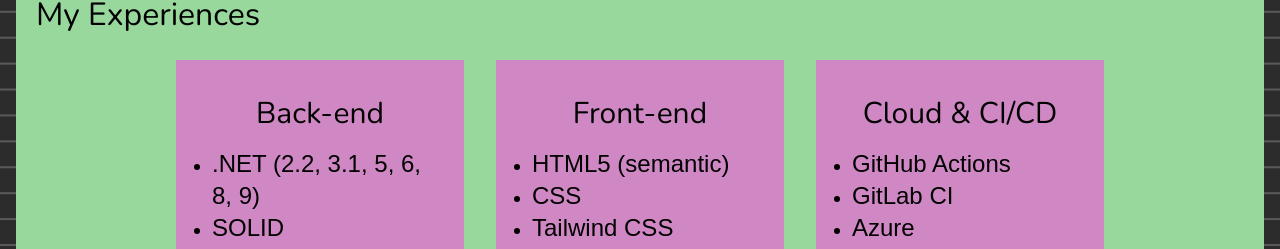
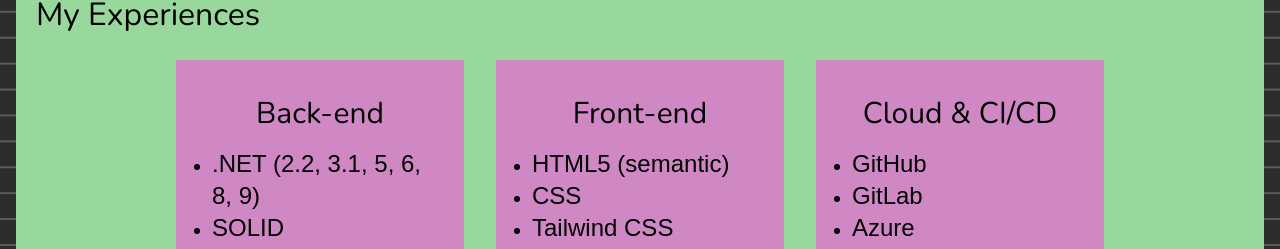
Before and after one commit to ianer-glitch/who-am-i-book, a Next.js app: page /portfolio/home in a window 1280 px wide. Shown: the part 868-1117 px from the top of the page. Built offline with nearby package versions, Linux system fonts and the light colour scheme; a web font is replaced by a local one.

Commit message:
fix: experiences

```diff
--- a/src/app/portfolio/components/experiencesPostIt/useExperience.ts
+++ b/src/app/portfolio/components/experiencesPostIt/useExperience.ts
@@ -42,7 +42,7 @@
       },
       {
         title: "Cloud & CI/CD",
-        experiences: ["GitHub Actions", "GitLab CI", "Azure", "Azure DevOps"],
+        experiences: ["GitHub", "GitLab", "Azure", "Azure DevOps"],
       },
       {
         title: "Arquiteturas",
@@ -106,7 +106,7 @@
       },
       {
         title: "Cloud & CI/CD",
-        experiences: ["GitHub Actions", "GitLab CI", "Azure", "Azure DevOps"],
+        experiences: ["GitHub", "GitLab", "Azure", "Azure DevOps"],
       },
       {
         title: "Architectures",
```
